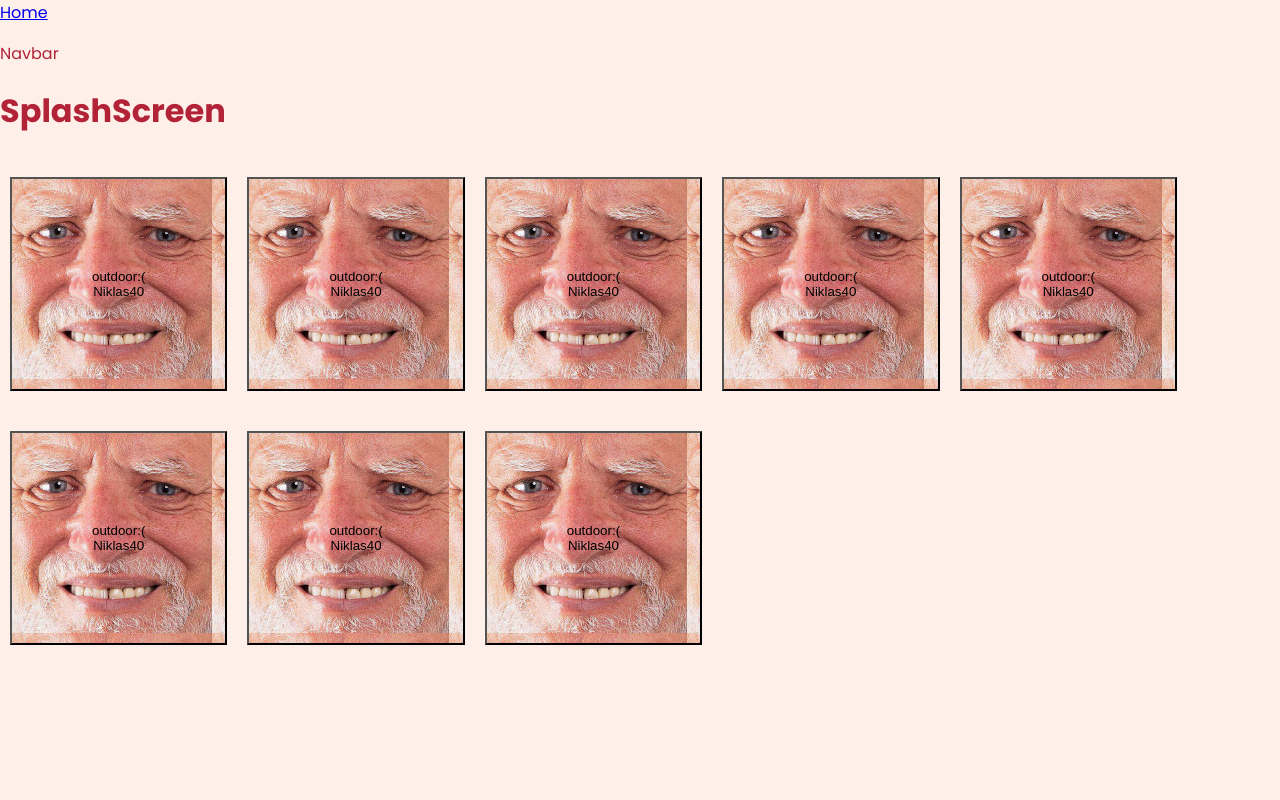
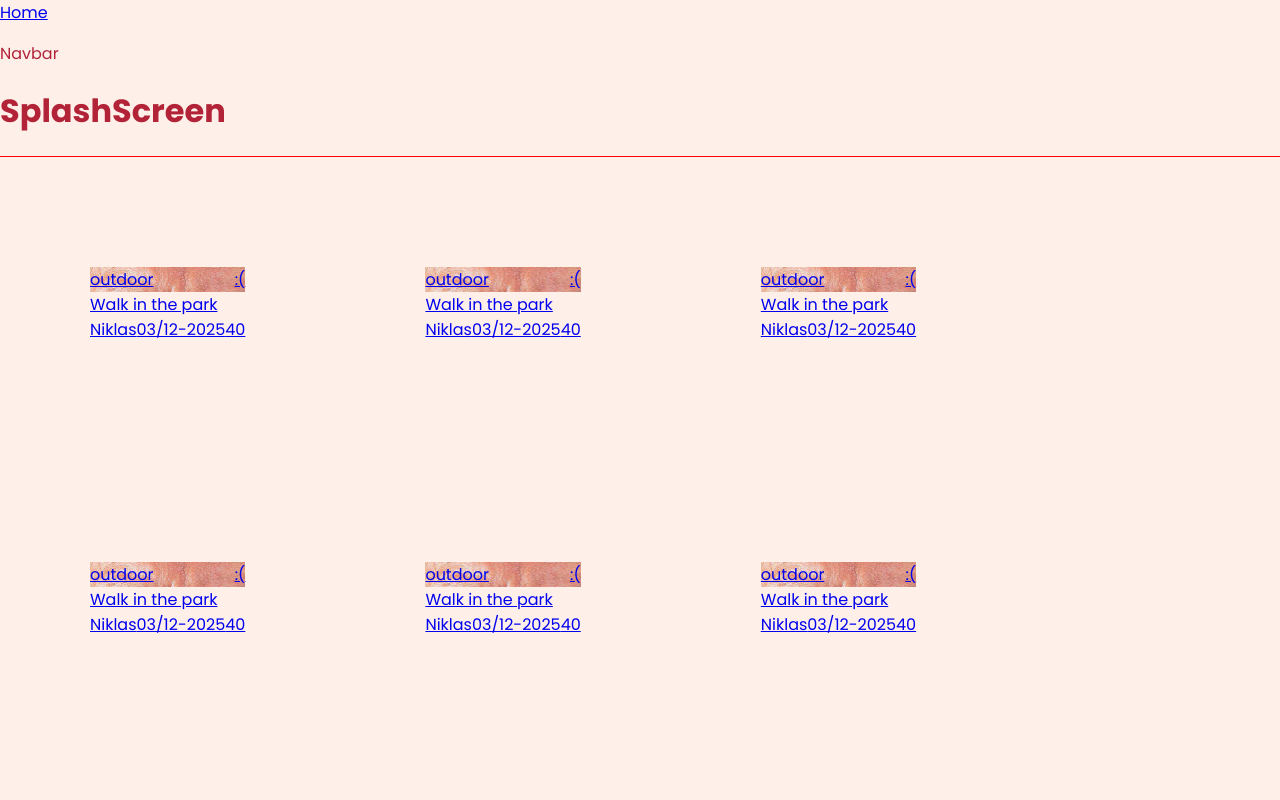
Before and after one commit to Austin-Imbastari/group4, a React (Vite) app: page / in a window 1280 px wide. Shown: the top 800 px of the page. Built offline with nearby package versions, Linux system fonts and the light colour scheme.

Commit message:
deleted Event component, and implemented its logic into AllEvents.jsx instead.

```diff
--- /dev/null
+++ b/src/components/AllEventSC.js
@@ -0,0 +1,38 @@
+import styled from "styled-components";
+
+export const EventContainer = styled.div`
+  margin: 20px 10px;
+  padding: 90px 80px;
+  max-width: 300px;
+  max-height: 300px;
+  display: block;
+  flex-direction: row;
+  &:hover {
+    border: 2px;
+    border-style: solid;
+    border-color: pink;
+    box-shadow: -2px 2px 0px 0px;
+  }
+`;
+
+export const EventTopContainer = styled.div`
+  display: flex;
+  justify-content: space-between;
+  background-image: url(${p => p.$bg});
+`;
+
+export const EventCenterContainer = styled.div`
+  display: flex;
+  justify-content: left;
+`;
+
+export const EventBottomContainer = styled.div`
+  display: flex;
+  justify-content: space-between;
+`;
+
+export const ParentContainer = styled.div`
+  outline: 1px solid red;
+  display: flex;
+  flex-wrap: wrap;
+`;
--- a/src/components/AllEvents.jsx
+++ b/src/components/AllEvents.jsx
@@ -1,30 +1,39 @@
 import eventData from "./../mockData/events"
 import React from "react"
-import Event from "./Event"
+import { NavLink } from "react-router-dom";
+import { ParentContainer, EventContainer, EventTopContainer, EventCenterContainer, EventBottomContainer } from "./AllEventSC";
+
 
 
 export default function AllEvents() {
 
     const [event, setEvent] = React.useState(eventData)
 
-    const eventsGrid = event.map((event) => (
-        <Event
-            key={event.id}
-            picture={event.picture}
-            category={event.category}
-            title={event.title}
-            host={event.host}
-            date={event.data}
-            attendents={event.attendents}
-            saved={event.saved}
-        />
-    ))
+    return (
+        <ParentContainer>
+            {event.map((e) => {
+                return (
+                    <NavLink to="/">
+                        <EventContainer>
+                            <EventTopContainer $bg={e.picture}>
+                                <span>{e.category}</span>
+                                <span>{e.saved ? ":)" : ":("}</span>
+                            </EventTopContainer>
+                            <EventCenterContainer>
+                                <span>{e.title}</span>
+                            </EventCenterContainer>
+                            <EventBottomContainer>
+                                <span>{e.host} </span>
+                                <span> {e.date} </span>
+                                <span> {e.attendents}</span>
+                            </EventBottomContainer>
+                        </EventContainer>
+                    </NavLink>
 
-    return (
-        <main>
-            <div className="event-container">
-                {eventsGrid}
-            </div>
-        </main>
+
+                )
+            })}
+
+        </ParentContainer>
     )
 }
--- a/src/components/Event.jsx
+++ /dev/null
@@ -1,22 +0,0 @@
-import './event.css';
-
-export default function Event(props) {
-    return (
-        <button className='event'
-            style={{ backgroundImage: `url(${props.picture})` }}
-        >
-            <top>
-                {props.category}
-                {props.saved ? ":)" : ":("}
-            </top>
-            <title>
-                {props.title}
-            </title>
-            <footer>
-                {props.host}
-                {props.date}
-                {props.attendents}
-            </footer>
-        </button>
-    )
-}
--- a/src/components/event.css
+++ /dev/null
@@ -1,14 +0,0 @@
-
-
-.event {
-    margin: 20px 10px;
-    padding: 90px 80px;
-
-}
-
-.event:hover {
-    /* border: 2px;
-    border-style: solid;
-    border-color: pink; */
-    box-shadow: -2px 2px 0px 0px;
-}
```
